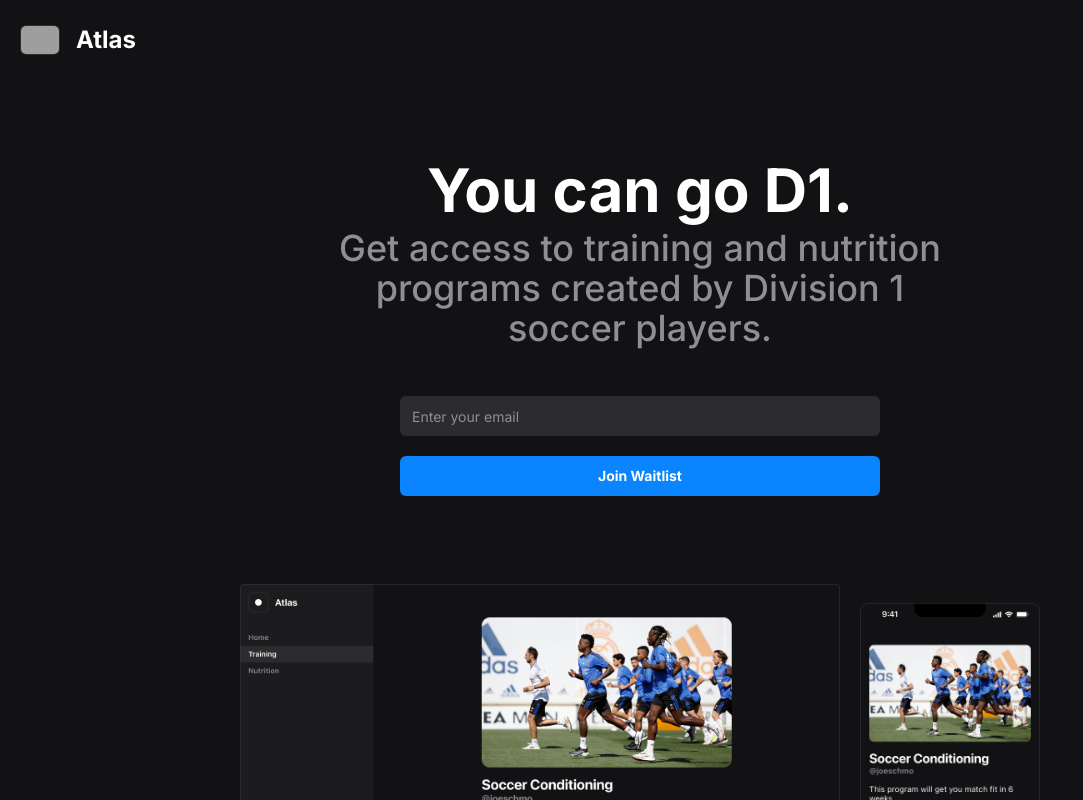
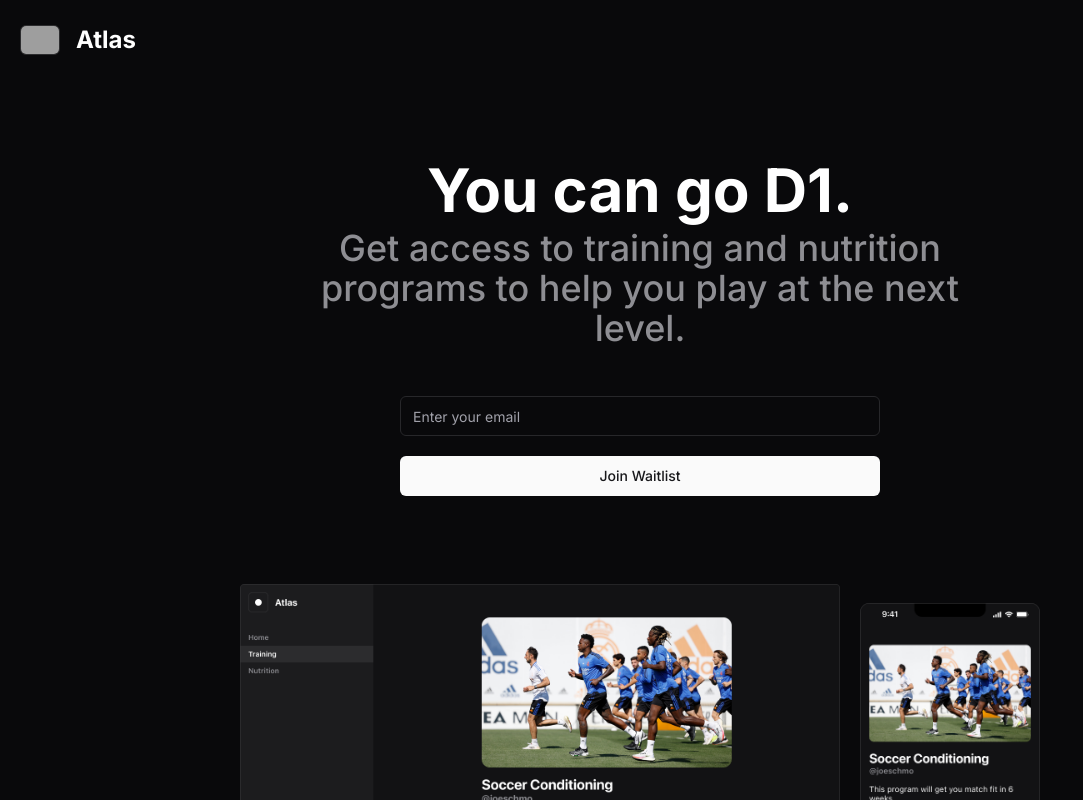
Before and after one commit to michaelrbautista/Atlas, a Next.js app: page / in a window 1280 px wide. Shown: the top 800 px of the page, without its empty margins (0-1083 px from the left). Built offline with nearby package versions, Linux system fonts and the light colour scheme; grey boxes are pictures that could not be loaded.

Commit message:
changed messaging

```diff
--- a/src/app/(navbar)/MobileSidebar.tsx
+++ b/src/app/(navbar)/MobileSidebar.tsx
@@ -52,7 +52,7 @@ const MobileSidebar = () => {
                     <div className="flex flex-col items-center gap-5 p-5">
                         <Dialog open={showSignIn} onOpenChange={setShowSignIn}>
                             <DialogTrigger asChild>
-                                <Button className={buttonVariants({ variant: "systemBlue", size: "wide" })}>Sign In</Button>
+                                <Button className={buttonVariants({ size: "lg" })}>Sign In</Button>
                             </DialogTrigger>
                             <DialogContent className="bg-systemGray6 sm:max-w-md">
                                 <SignInForm onOpenChange={setShowSignIn}></SignInForm>
@@ -60,7 +60,7 @@ const MobileSidebar = () => {
                         </Dialog>
                         <Dialog open={showCreateAccount} onOpenChange={setShowCreateAccount}>
                             <DialogTrigger asChild>
-                                <Button className={buttonVariants({ variant: "systemGray", size: "wide" })}>Create Account</Button>
+                                <Button className={buttonVariants({ size: "lg" })}>Create Account</Button>
                             </DialogTrigger>
                             <DialogContent className="bg-systemGray6 sm:max-w-md">
                                 <CreateAccountForm onOpenChange={setShowCreateAccount}></CreateAccountForm>
--- a/src/app/globals.css
+++ b/src/app/globals.css
@@ -1,9 +1,6 @@
 @tailwind base;
 @tailwind components;
 @tailwind utilities;
-
-
-
 
 @layer base {
   :root {
@@ -27,6 +24,11 @@
     --input: 240 5.9% 90%;
     --ring: 240 5.9% 10%;
     --radius: 0.5rem;
+    --chart-1: 12 76% 61%;
+    --chart-2: 173 58% 39%;
+    --chart-3: 197 37% 24%;
+    --chart-4: 43 74% 66%;
+    --chart-5: 27 87% 67%;
   }
 
   .dark {
@@ -49,10 +51,13 @@
     --border: 240 3.7% 15.9%;
     --input: 240 3.7% 15.9%;
     --ring: 240 4.9% 83.9%;
+    --chart-1: 220 70% 50%;
+    --chart-2: 160 60% 45%;
+    --chart-3: 30 80% 55%;
+    --chart-4: 280 65% 60%;
+    --chart-5: 340 75% 55%;
   }
 }
-
-
 
   @layer base {
     * {
--- a/src/app/layout.tsx
+++ b/src/app/layout.tsx
@@ -19,9 +19,9 @@ export default function RootLayout({
   children: React.ReactNode;
 }>) {
   return (
-    <html lang="en">
+    <html lang="en" className="dark">
       <body className={cn(
-        "bg-systemGray6 min-h-screen font-sans antialiased overscroll-none",
+        "bg-background min-h-screen font-sans antialiased overscroll-none",
         inter.className
         )}>
           {children}
--- a/src/app/page.tsx
+++ b/src/app/page.tsx
@@ -53,14 +53,14 @@ export default function Home() {
 
   if (isLoading) {
     return (
-      <div className="flex flex-col items-center justify-center h-full w-full pb-10 bg-systemGray6">
+      <div className="flex flex-col items-center justify-center h-full w-full pb-10 bg-background">
         <Spinner></Spinner>
       </div>
     )
   } else {
     return (
       <div className="h-full">
-        <div className="fixed w-full h-20 flex px-5 bg-systemGray6">
+        <div className="fixed w-full h-20 flex px-5 bg-background">
           <Logo></Logo>
         </div>
         <div className="pt-40 flex flex-col gap-2 w-full justify-center items-center">
@@ -69,15 +69,16 @@ export default function Home() {
               You can go D1.
             </p>
             <p className="text-secondaryText text-lg md:text-4xl font-medium text-center">
-              Get access to training and nutrition programs created by Division 1 soccer players.
+              Get access to training and nutrition programs to help you play at the next level.
             </p>
             <div className="flex flex-col mx-auto w-full sm:w-3/4 pt-10 gap-5">
-              <Input ref={emailRef} placeholder="Enter your email"></Input>
+              <Input ref={emailRef} type="email" placeholder="Enter your email"></Input>
               {isSigningUp ?
-                  <Button className={buttonVariants({ size: "lg" })} disabled>
-                      <Loader2 className="mr-2 h-4 w-4 animate-spin"/></Button>
+                  <Button disabled>
+                    <Loader2 className="mr-2 h-4 w-4 animate-spin"/>
+                  </Button>
                   :
-                  <Button onClick={onJoinClient} className={buttonVariants({ variant: "systemBlue", size: "lg" })}>Join Waitlist</Button>
+                  <Button onClick={onJoinClient}>Join Waitlist</Button>
               }
             </div>
             {showConfirmation &&
--- a/src/components/ui/alert.tsx
+++ b/src/components/ui/alert.tsx
@@ -4,11 +4,11 @@ import { cva, type VariantProps } from "class-variance-authority"
 import { cn } from "@/lib/utils"
 
 const alertVariants = cva(
-  "relative w-full rounded-lg p-4 [&>svg~*]:pl-7 [&>svg+div]:translate-y-[-3px] [&>svg]:absolute [&>svg]:left-4 [&>svg]:top-4 [&>svg]:text-foreground",
+  "relative w-full rounded-lg border p-4 [&>svg~*]:pl-7 [&>svg+div]:translate-y-[-3px] [&>svg]:absolute [&>svg]:left-4 [&>svg]:top-4 [&>svg]:text-foreground",
   {
     variants: {
       variant: {
-        default: "bg-systemGray3 text-primaryText",
+        default: "bg-background text-foreground",
         destructive:
           "border-destructive/50 text-destructive dark:border-destructive [&>svg]:text-destructive",
       },
@@ -38,7 +38,7 @@ const AlertTitle = React.forwardRef<
 >(({ className, ...props }, ref) => (
   <h5
     ref={ref}
-    className={cn("mb-1 font-bold leading-none tracking-tight", className)}
+    className={cn("mb-1 font-medium leading-none tracking-tight", className)}
     {...props}
   />
 ))
--- a/src/components/ui/button.tsx
+++ b/src/components/ui/button.tsx
@@ -5,14 +5,11 @@ import { cva, type VariantProps } from "class-variance-authority"
 import { cn } from "@/lib/utils"
 
 const buttonVariants = cva(
-  "inline-flex items-center justify-center whitespace-nowrap rounded-md text-sm font-bold ring-offset-background transition-colors focus-visible:outline-none focus-visible:ring-2 focus-visible:ring-ring focus-visible:ring-offset-2 disabled:pointer-events-none disabled:opacity-50",
+  "inline-flex items-center justify-center whitespace-nowrap rounded-md text-sm font-medium ring-offset-background transition-colors focus-visible:outline-none focus-visible:ring-2 focus-visible:ring-ring focus-visible:ring-offset-2 disabled:pointer-events-none disabled:opacity-50",
   {
     variants: {
       variant: {
-        default: "bg-systemGray4 text-primary-foreground hover:bg-primary/90",
-        systemBlue: "bg-systemBlue text-primaryText hover:bg-systemBlueHover",
-        systemGray: "bg-systemGray3 text-primaryText hover:bg-systemGray4",
-        disabled: "bg-systemGray4 text-secondaryText pointer-events-none",
+        default: "bg-primary text-primary-foreground hover:bg-primary/90",
         destructive:
           "bg-destructive text-destructive-foreground hover:bg-destructive/90",
         outline:
@@ -23,11 +20,11 @@ const buttonVariants = cva(
         link: "text-primary underline-offset-4 hover:underline",
       },
       size: {
-        default: "h-10 px-4 py-0",
+        default: "h-10 px-4 py-2",
         sm: "h-9 rounded-md px-3",
-        lg: "h-10 py-1 px-24",
-        wide: "h-10 w-full py-0",
+        lg: "h-11 rounded-md px-8",
         icon: "h-10 w-10",
+        fill: "h-10 w-full"
       },
     },
     defaultVariants: {
--- a/src/components/ui/dialog.tsx
+++ b/src/components/ui/dialog.tsx
@@ -38,14 +38,14 @@ const DialogContent = React.forwardRef<
     <DialogPrimitive.Content
       ref={ref}
       className={cn(
-        "fixed left-[50%] top-[50%] z-50 grid w-80 md:w-full max-w-lg translate-x-[-50%] translate-y-[-50%] gap-4 bg-background p-6 shadow-lg duration-200 data-[state=open]:animate-in data-[state=closed]:animate-out data-[state=closed]:fade-out-0 data-[state=open]:fade-in-0 data-[state=closed]:zoom-out-95 data-[state=open]:zoom-in-95 data-[state=closed]:slide-out-to-left-1/2 data-[state=closed]:slide-out-to-top-[48%] data-[state=open]:slide-in-from-left-1/2 data-[state=open]:slide-in-from-top-[48%] sm:rounded-lg",
+        "fixed left-[50%] top-[50%] z-50 grid w-full max-w-lg translate-x-[-50%] translate-y-[-50%] gap-4 border bg-background p-6 shadow-lg duration-200 data-[state=open]:animate-in data-[state=closed]:animate-out data-[state=closed]:fade-out-0 data-[state=open]:fade-in-0 data-[state=closed]:zoom-out-95 data-[state=open]:zoom-in-95 data-[state=closed]:slide-out-to-left-1/2 data-[state=closed]:slide-out-to-top-[48%] data-[state=open]:slide-in-from-left-1/2 data-[state=open]:slide-in-from-top-[48%] sm:rounded-lg",
         className
       )}
       {...props}
     >
       {children}
       <DialogPrimitive.Close className="absolute right-4 top-4 rounded-sm opacity-70 ring-offset-background transition-opacity hover:opacity-100 focus:outline-none focus:ring-2 focus:ring-ring focus:ring-offset-2 disabled:pointer-events-none data-[state=open]:bg-accent data-[state=open]:text-muted-foreground">
-        <X className="h-4 w-4" color="white"/>
+        <X className="h-4 w-4" />
         <span className="sr-only">Close</span>
       </DialogPrimitive.Close>
     </DialogPrimitive.Content>
--- a/src/components/ui/input.tsx
+++ b/src/components/ui/input.tsx
@@ -11,7 +11,7 @@ const Input = React.forwardRef<HTMLInputElement, InputProps>(
       <input
         type={type}
         className={cn(
-          "flex h-10 w-full rounded-md bg-systemGray4 text-primaryText px-3 py-2 text-sm ring-offset-secondaryText file:border-0 file:bg-transparent file:text-sm file:font-medium placeholder:text-secondaryText focus-visible:outline-none focus-visible:ring-2 focus-visible:ring-ring focus-visible:ring-offset-2 disabled:cursor-not-allowed disabled:opacity-50",
+          "flex h-10 w-full rounded-md border border-input bg-background px-3 py-2 text-sm ring-offset-background file:border-0 file:bg-transparent file:text-sm file:font-medium placeholder:text-muted-foreground focus-visible:outline-none focus-visible:ring-2 focus-visible:ring-ring focus-visible:ring-offset-2 disabled:cursor-not-allowed disabled:opacity-50",
           className
         )}
         ref={ref}
--- a/src/components/ui/sheet.tsx
+++ b/src/components/ui/sheet.tsx
@@ -66,7 +66,7 @@ const SheetContent = React.forwardRef<
     >
       {children}
       <SheetPrimitive.Close className="absolute right-4 top-4 rounded-sm opacity-70 ring-offset-background transition-opacity hover:opacity-100 focus:outline-none focus:ring-2 focus:ring-ring focus:ring-offset-2 disabled:pointer-events-none data-[state=open]:bg-secondary">
-        <X className="h-4 w-4" color="white" />
+        <X className="h-4 w-4" />
         <span className="sr-only">Close</span>
       </SheetPrimitive.Close>
     </SheetPrimitive.Content>
```
Lines whose indentation alone changed are shown as unchanged.
